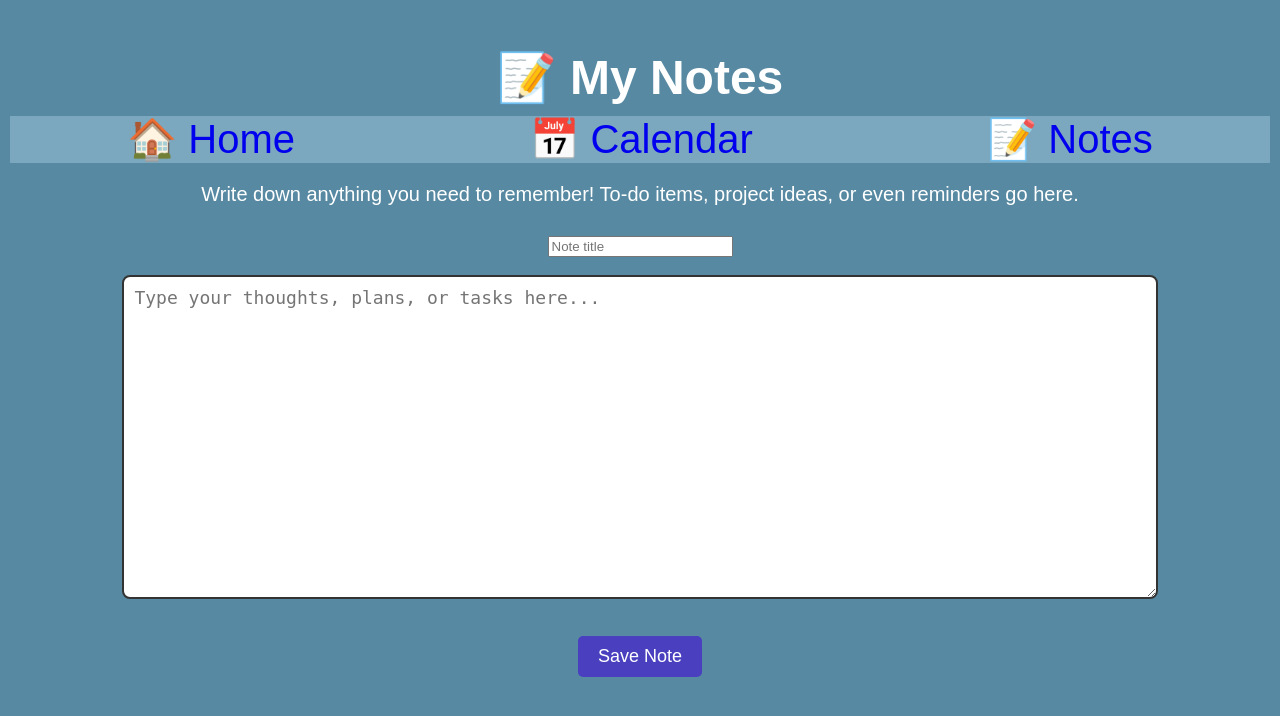
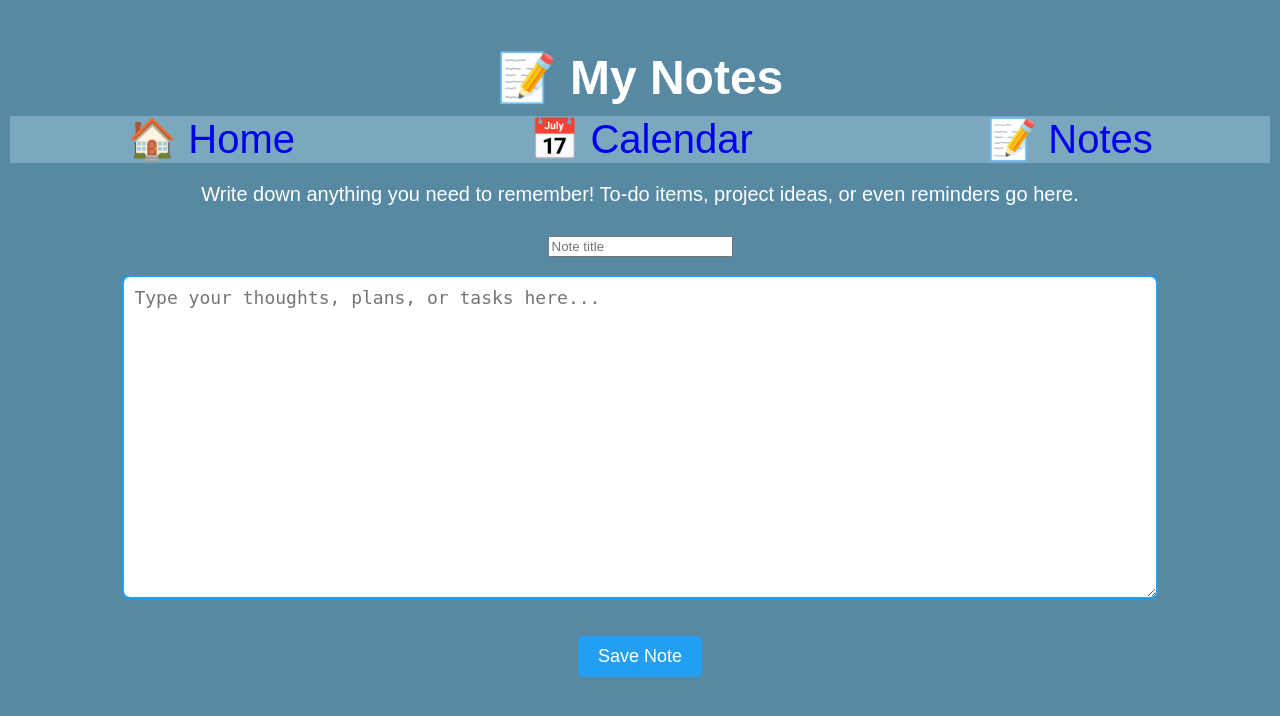
Before and after one commit to ktzwong/2911-Agile-Project, a Flask app: page /notes in a window 1280 px wide. Shown: the top 716 px of the page. Run offline with Flask 3, Linux system fonts and the light colour scheme; the visitor is signed in with stand-in values (Sample User, id 1).

```diff
--- a/static/calendar.css
+++ b/static/calendar.css
@@ -17,5 +17,5 @@ nav {
 }
 
 h1 {
-    color: #5789A2;
+    color: #0c1012;
 }
--- a/static/notes.css
+++ b/static/notes.css
@@ -4,6 +4,7 @@ body {
     color: white;
     text-align: center;
     margin-top: 50px;
+
 }
 
 h1 {
@@ -22,7 +23,7 @@ textarea {
     height: 300px;
     font-size: 18px;
     padding: 10px;
-    border: 2px solid #333;
+    border: 2px solid #229ff3;
     border-radius: 8px;
     resize: vertical;
 }
@@ -32,7 +33,7 @@ button {
     margin-top: 15px;
     padding: 10px 20px;
     border: none;
-    background-color: #4a40bf;
+    background-color: #229ff3 ;
     color: white;
     cursor: pointer;
     border-radius: 5px;
```
